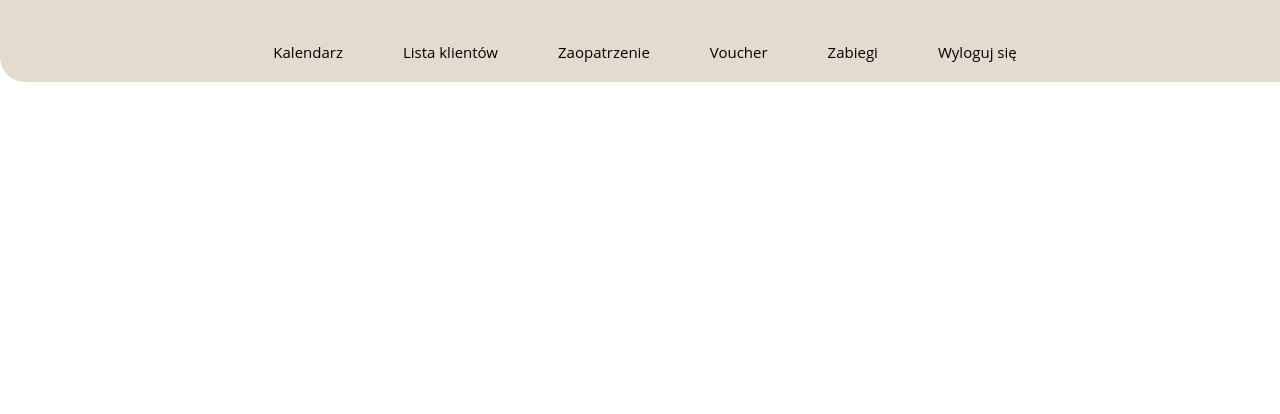
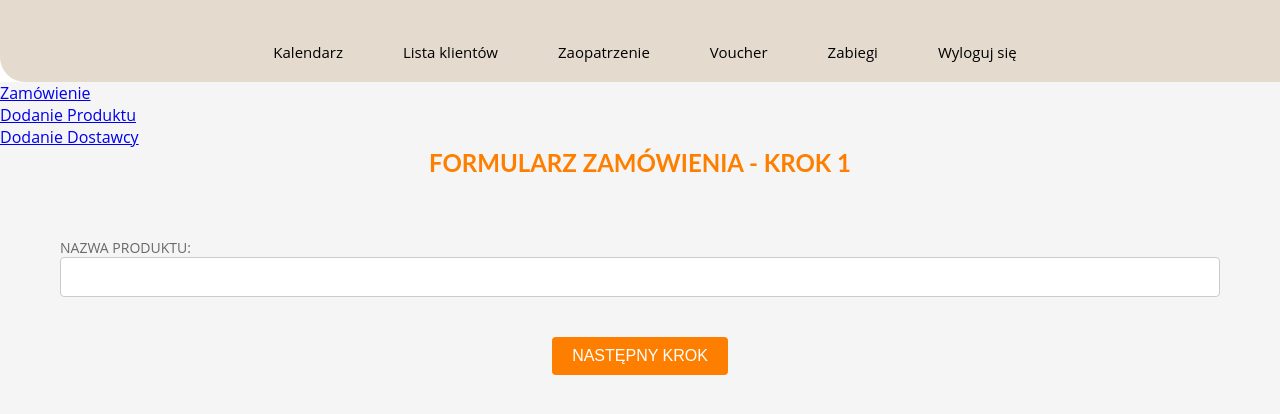
Before and after one commit to WiciuJs/ZenApp, a React (Create React App) app in the folder cms/: page /supplies in a window 1280 px wide. Shown: the top 414 px of the page. Built offline with nearby package versions, Linux system fonts and the light colour scheme; sample sign-in values are in the browser's storage; what @react-pdf/renderer would draw is missing.

Commit message:
Add Front Order-1

```diff
--- a/cms/src/App.tsx
+++ b/cms/src/App.tsx
@@ -5,6 +5,8 @@ import CalendarView from './views/CalendarView';
 import Voucher from './components/Voucher';
 import UserListView from './views/CustomerListView';
 import Login from './components/Login';
+import OrderView from '../src/views/Orderview';
+
 
 
 
@@ -67,6 +69,14 @@ function App() {
               </ProtectedRoute>
             }
           />
+          <Route
+            path="/supplies"
+            element={
+              <ProtectedRoute token={token}>
+                <OrderView />
+              </ProtectedRoute>
+            }
+          />
         </Routes>
       </div>
     </Router>
--- /dev/null
+++ b/cms/src/components/OrderForm.tsx
@@ -0,0 +1,188 @@
+import React, { useState, useEffect } from 'react';
+import axios from 'axios';
+import '../styles/OrderForm.scss';
+
+interface Product {
+  id: number;
+  name: string;
+}
+
+interface Supplier {
+  id: number;
+  name: string;
+}
+
+function OrderForm() {
+  const [productName, setProductName] = useState<string>('');
+  const [productList, setProductList] = useState<Product[]>([]);
+  const [selectedProduct, setSelectedProduct] = useState<Product | null>(null);
+
+  const [supplierName, setSupplierName] = useState<string>('');
+  const [supplierList, setSupplierList] = useState<Supplier[]>([]);
+  const [selectedSupplier, setSelectedSupplier] = useState<Supplier | null>(null);
+
+  const [quantity, setQuantity] = useState<string>('');
+
+  const [step, setStep] = useState<number>(1);
+
+  const [submittedOrder, setSubmittedOrder] = useState<{
+    product: Product | null;
+    supplier: Supplier | null;
+    quantity: string;
+  } | null>(null);
+
+  useEffect(() => {
+    if (productName) {
+      axios
+        .get(`http://127.0.0.1:5000/api/product/?name=${productName}`)
+        .then((response) => {
+          const products: Product[] = response.data;
+          setProductList(products);
+        })
+        .catch((error) => {
+          console.error('Błąd podczas pobierania produktów:', error);
+          setProductList([]);
+        });
+    } else {
+      setProductList([]);
+    }
+    if (supplierName) {
+      axios
+        .get(`http://127.0.0.1:5000/api/suppliers/?name=${supplierName}`)
+        .then((response) => {
+          const suppliers: Supplier[] = response.data;
+          setSupplierList(suppliers);
+        })
+        .catch((error) => {
+          console.error('Błąd podczas pobierania dostawców:', error);
+          setSupplierList([]);
+        });
+    } else {
+      setSupplierList([]);
+    }
+  }, [productName, supplierName]);
+
+  const handleProductSelect = (product: Product) => {
+    setSelectedProduct(product);
+    setProductName(product.name);
+  };
+
+  const handleSupplierSelect = (supplier: Supplier) => {
+    setSelectedSupplier(supplier);
+    setSupplierName(supplier.name);
+  };
+
+  const handleQuantityChange = (e: React.ChangeEvent<HTMLInputElement>) => {
+    setQuantity(e.target.value);
+  };
+
+  const handleNextStep = () => {
+    setStep(step + 1);
+  };
+
+  const handlePrevStep = () => {
+    setStep(step - 1);
+  };
+
+  const handleSubmit = (e: React.FormEvent) => {
+    e.preventDefault();
+
+    const orderData = {
+      product: selectedProduct,
+      supplier: selectedSupplier,
+      quantity,
+    };
+    setSubmittedOrder(orderData);
+
+    console.log('Wybrane dane zamówienia:');
+    console.log('Produkt:', selectedProduct);
+    console.log('Dostawca:', selectedSupplier);
+    console.log('Ilość:', quantity);
+  };
+
+  return (
+    <div>
+      <h2>Formularz Zamówienia - Krok {step}</h2>
+      <form onSubmit={handleSubmit}>
+        {step === 1 && (
+          <div className="form-group">
+            <label>Nazwa Produktu:</label>
+            <input
+              type="text"
+              className="form-control"
+              value={productName}
+              onChange={(e) => setProductName(e.target.value)}
+            />
+            <ul>
+              {productList.map((product) => (
+                <li key={product.id} onClick={() => handleProductSelect(product)}>
+                  {product.name}
+                </li>
+              ))}
+            </ul>
+          </div>
+        )}
+
+        {step === 2 && (
+          <div className="form-group">
+            <label>Nazwa Dostawcy:</label>
+            <input
+              type="text"
+              className="form-control"
+              value={supplierName}
+              onChange={(e) => setSupplierName(e.target.value)}
+            />
+            <ul>
+              {supplierList.map((supplier) => (
+                <li key={supplier.id} onClick={() => handleSupplierSelect(supplier)}>
+                  {supplier.name}
+                </li>
+              ))}
+            </ul>
+          </div>
+        )}
+
+        {step === 3 && (
+          <div className="form-group">
+            <label>Ilość:</label>
+            <input
+              type="text"
+              className="form-control"
+              value={quantity}
+              onChange={handleQuantityChange}
+            />
+          </div>
+        )}
+
+        {step > 1 && (
+          <button type="button" className="btn btn-secondary" onClick={handlePrevStep}>
+            Poprzedni krok
+          </button>
+        )}
+
+        {step < 3 && (
+          <button type="button" className="btn btn-primary" onClick={handleNextStep}>
+            Następny krok
+          </button>
+        )}
+
+        {step === 3 && (
+          <button type="submit" className="btn btn-primary">
+            Złóż zamówienie
+          </button>
+        )}
+      </form>
+
+      {submittedOrder && (
+        <div>
+          <h3>Podgląd zamówienia:</h3>
+          <p>Produkt: {submittedOrder.product?.name}</p>
+          <p>Dostawca: {submittedOrder.supplier?.name}</p>
+          <p>Ilość: {submittedOrder.quantity}</p>
+        </div>
+      )}
+    </div>
+  );
+}
+
+export default OrderForm;
--- /dev/null
+++ b/cms/src/styles/OrderForm.scss
@@ -0,0 +1,95 @@
+body {
+    background-color: #f5f5f5;
+    font-family: 'Open Sans', sans-serif;
+    margin: 0;
+    padding: 0;
+}
+
+
+h2 {
+    text-align: center;
+    color: #fe7f00;
+    text-transform: uppercase;
+    font-family: 'Lato', sans-serif;
+    margin-bottom: 20px;
+}
+
+form {
+    margin-top: 10px;
+    text-align: center;
+    padding: 60px;
+}
+
+.form-group {
+    margin-bottom: 40px;
+
+}
+
+.form-control {
+    width: 100%;
+    padding: 10px;
+    border: 1px solid #ccc;
+    border-radius: 4px;
+    font-size: 16px;
+    transition: border-color 0.15s ease-in-out, box-shadow 0.15s ease-in-out;
+}
+
+.form-control:focus {
+    border-color: #fe7f00;
+    outline: 0;
+    box-shadow: 0 0 5px rgba(254, 127, 0, 0.2);
+}
+
+button[type="submit"] {
+    background-color: #fe7f00;
+    color: #fff;
+    padding: 10px 20px;
+    border: none;
+    border-radius: 4px;
+    font-size: 16px;
+    text-transform: uppercase;
+    cursor: pointer;
+    transition: background-color 0.15s ease-in-out;
+}
+
+button[type="button"] {
+    background-color: #fe7f00;
+    color: #fff;
+    padding: 10px 20px;
+    border: none;
+    border-radius: 4px;
+    font-size: 16px;
+    text-transform: uppercase;
+    cursor: pointer;
+    transition: background-color 0.15s ease-in-out;
+}
+
+button[type="submit"]:hover {
+    background-color: #f57d00;
+}
+button[type="button"]:hover {
+    background-color: #f57d00;
+}
+
+.form-control.active {
+    border-color: #fe7f00;
+}
+
+.form-control.active+label+.border {
+    width: 100%;
+    background: linear-gradient(to right, #fe7f00 0%, #fe7f00 100%);
+}
+
+label {
+    color: #696969;
+    font-size: 14px;
+    text-transform: uppercase;
+    position: absolute;
+    transition: all 0.2s linear 0s;
+    transform: translateY(-100%);
+    pointer-events: none;
+}
+
+.form-control[required="required"]+label:after {
+    content: "*";
+}
--- /dev/null
+++ b/cms/src/views/Orderview.tsx
@@ -0,0 +1,50 @@
+import React, { useState } from 'react';
+import { Link } from 'react-router-dom';
+import OrderForm from '../components/OrderForm';
+
+function OrderView() {
+    const [activeTab, setActiveTab] = useState('order');
+
+    const handleTabClick = (tabName: string) => {
+        setActiveTab(tabName);
+    };
+
+    return (
+        <div>
+            <ul className="nav nav-tabs">
+                <li className="nav-item">
+                    <Link
+                        to="/supplies"
+                        className={`nav-link ${activeTab === 'order' ? 'active' : ''}`}
+                        onClick={() => handleTabClick('order')}
+                    >
+                        Zamówienie
+                    </Link>
+                </li>
+                <li className="nav-item">
+                    <Link
+                        to="/supplies"
+                        className={`nav-link ${activeTab === 'addProduct' ? 'active' : ''}`}
+                        onClick={() => handleTabClick('addProduct')}
+                    >
+                        Dodanie Produktu
+                    </Link>
+                </li>
+                <li className="nav-item">
+                    <Link
+                        to="/supplies"
+                        className={`nav-link ${activeTab === 'addSupplier' ? 'active' : ''}`}
+                        onClick={() => handleTabClick('addSupplier')}
+                    >
+                        Dodanie Dostawcy
+                    </Link>
+                </li>
+            </ul>
+            {activeTab === 'order' && <OrderForm />}
+     {/*        {activeTab === 'addProduct' && <AddProductForm />}
+            {activeTab === 'addSupplier' && <AddSupplierForm />} */}
+        </div>
+    );
+}
+
+export default OrderView;
```
Also changed, not shown: cms/src/styles/Calendar.scss (indentation only), 1 other file (tests, documents, lock files or other folders).
